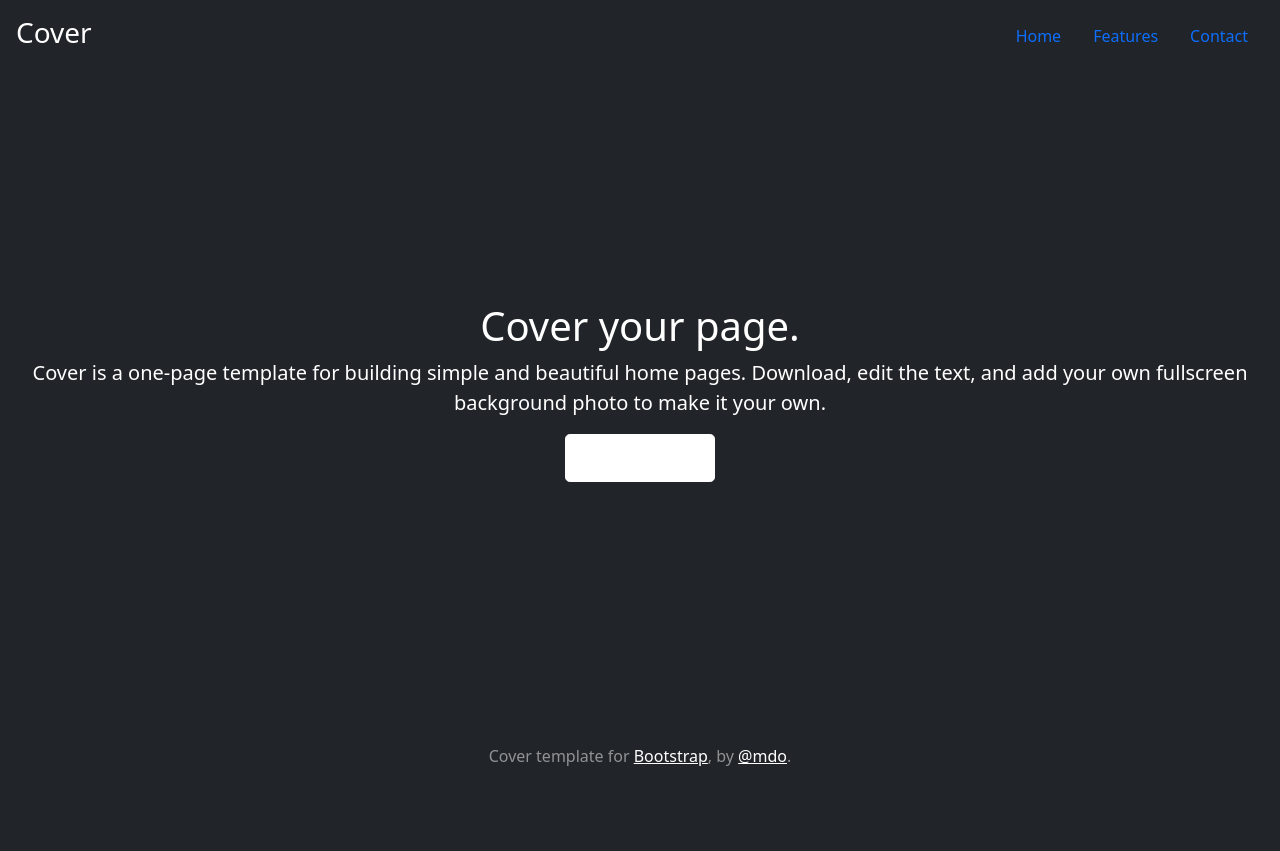
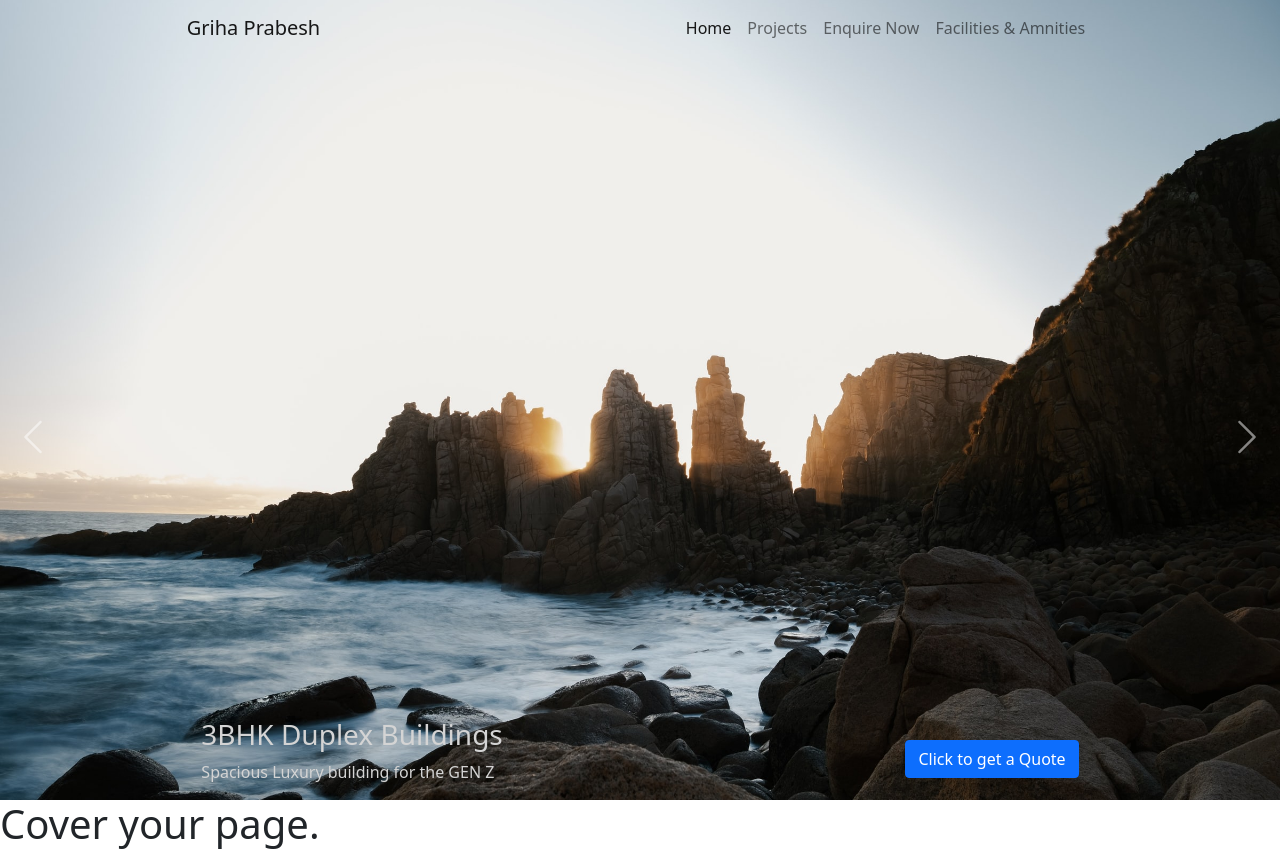
Before and after one commit to RAGAdox/Real-Estate, a website: page index.html in a window 1280 px wide. Shown: the top 851 px of the page. Before the commit the page ends 800 px from the top, so only its background shows below. Drawn offline with nearby package versions, Linux system fonts and the light colour scheme.

Commit message:
Griha Prabesh

```diff
--- a/index.html
+++ b/index.html
@@ -9,36 +9,162 @@
       content="Mark Otto, Jacob Thornton, and Bootstrap contributors"
     />
     <meta name="generator" content="Hugo 0.84.0" />
-    <title>Cover Template · Bootstrap v5.0</title>
-
-    <link
-      rel="canonical"
-      href="https://getbootstrap.com/docs/5.0/examples/cover/"
-    />
-
+    <title>Griha Prabesh</title>
+    <style>
+      .background-blur {
+      }
+      .coursel-image {
+        object-fit: cover;
+        object-position: center;
+        width: 100%;
+        max-height: 100vh;
+      }
+      .coursel-caption-responsive {
+        display: flex;
+        flex-direction: row;
+        align-items: center;
+        justify-content: space-around;
+      }
+      @media (min-width: 768px) {
+        .coursel-caption-responsive {
+          color: rgb(212, 212, 212);
+          position: absolute !important;
+          bottom: 0;
+          left: 0;
+          right: 0;
+          width: 100%;
+        }
+      }
+    </style>
+    <!-- JavaScript Bundle with Popper -->
+    <script
+      src="https://cdn.jsdelivr.net/npm/bootstrap@5.0.2/dist/js/bootstrap.bundle.min.js"
+      integrity="sha384-MrcW6ZMFYlzcLA8Nl+NtUVF0sA7MsXsP1UyJoMp4YLEuNSfAP+JcXn/tWtIaxVXM"
+      crossorigin="anonymous"
+    ></script>
     <!-- Bootstrap core CSS -->
     <link rel="stylesheet" href="main.css" />
-    <style>
+    <link
+      rel="stylesheet"
+      href="https://cdn.jsdelivr.net/npm/bootstrap-icons@1.5.0/font/bootstrap-icons.css"
+    />
+  </head>
+  <body class="d-flex h-100" onload="playCourselSlides()">
+    <div class="d-flex w-100 h-100 cover-container flex-column">
+      <!-- Responsive Navbar -->
+      <header class="mb-auto p-3 d-flex">
+        <nav
+          class="
+            background-blur
+            navbar navbar-expand-md
+            fixed-top
+            navbar-light
+            d-flex
+            px-3
+            justify-content-md-around
+            zindex-sticky
+          "
+        >
+          <a class="navbar-brand" href="#">Griha Prabesh</a>
 
-    </style>
-
-    <!-- Custom styles for this template -->
-    <link href="cover.css" rel="stylesheet" />
-  </head>
-  <body class="d-flex h-100 text-center text-white bg-dark">
-    <div class="cover-container d-flex w-100 h-100 p-3 mx-auto flex-column">
-      <header class="mb-auto">
-        <div>
-          <h3 class="float-md-start mb-0">Cover</h3>
-          <nav class="nav nav-masthead justify-content-center float-md-end">
-            <a class="nav-link active" aria-current="page" href="#">Home</a>
-            <a class="nav-link" href="#">Features</a>
-            <a class="nav-link" href="#">Contact</a>
-          </nav>
+          <button
+            class="navbar-toggler"
+            type="button"
+            data-bs-toggle="collapse"
+            data-bs-target="#navbarCollapse"
+            aria-controls="navbarCollapse"
+            aria-expanded="false"
+            aria-label="Toggle navigation"
+          >
+            <span class="navbar-toggler-icon"></span>
+          </button>
+          <div class="collapse navbar-collapse flex-grow-0" id="navbarCollapse">
+            <ul class="navbar-nav me-auto mb-2 mb-md-0">
+              <li class="nav-item">
+                <a class="nav-link active" aria-current="page" href="#">Home</a>
+              </li>
+              <li class="nav-item">
+                <a class="nav-link" href="#">Projects</a>
+              </li>
+              <li class="nav-item">
+                <a class="nav-link" href="#">Enquire Now</a>
+              </li>
+              <li class="nav-item">
+                <a class="nav-link" href="#">Facilities & Amnities</a>
+              </li>
+            </ul>
+          </div>
+        </nav>
+      </header>
+      <!-- MAIN BODY-->
+      <main class="d-flex flex-column h-100 w-100 position-absolute">
+        <!-- Coursel-->
+        <div class="d-flex flex-column w-100 position-relative bg-info">
+          <div class="flex-column position-relative" id="coursel#0">
+            <img src="img5.jpg" class="coursel-image" alt="..." />
+            <div class="coursel-caption-responsive">
+              <div class="d-flex flex-column text-start">
+                <h3>3BHK Duplex Buildings</h3>
+                <p>Spacious Luxury building for the GEN Z</p>
+              </div>
+              <button class="btn btn-primary btn-block">
+                Click to get a Quote
+              </button>
+            </div>
+          </div>
+          <div class="flex-column position-relative" id="coursel#1">
+            <img src="img4.jpg" class="coursel-image" alt="..." />
+            <div class="coursel-caption-responsive">
+              <div class="d-flex flex-column text-start">
+                <h3>3BHK Duplex Buildings</h3>
+                <p>Spacious Luxury building for the GEN Z</p>
+              </div>
+              <button class="btn btn-primary btn-block">
+                Click to get a Quote
+              </button>
+            </div>
+          </div>
+          <div class="flex-column position-relative" id="coursel#2">
+            <img src="img3.jpg" class="coursel-image" alt="..." />
+            <div class="coursel-caption-responsive">
+              <div class="d-flex flex-column text-start">
+                <h3>3BHK Duplex Buildings</h3>
+                <p>Spacious Luxury building for the GEN Z</p>
+              </div>
+              <button class="btn btn-primary btn-block">
+                Click to get a Quote
+              </button>
+            </div>
+          </div>
+          <div
+            class="
+              position-absolute
+              btn
+              start-0
+              top-50
+              btn-transparent
+              fs-1
+              text-white-50
+            "
+            onclick="prevSlide()"
+          >
+            <span><i class="bi bi-chevron-left"></i></span>
+          </div>
+          <div
+            class="
+              position-absolute
+              btn
+              end-0
+              top-50
+              btn-transparent
+              fs-1
+              text-white-50
+            "
+            onclick="nextSlide()"
+          >
+            <span><i class="bi bi-chevron-right"></i></span>
+          </div>
         </div>
-      </header>
-
-      <main class="px-3">
         <h1>Cover your page.</h1>
         <p class="lead">
           Cover is a one-page template for building simple and beautiful home
@@ -53,8 +179,8 @@
           >
         </p>
       </main>
-
-      <footer class="mt-auto text-white-50">
+      <!--Footer-->
+      <footer class="mt-auto">
         <p>
           Cover template for
           <a href="https://getbootstrap.com/" class="text-white">Bootstrap</a>,
@@ -62,5 +188,31 @@
         </p>
       </footer>
     </div>
+    <script>
+      const count = 3;
+      const courselSlider = Array.from(Array(count).keys());
+      const prefixId = "coursel#";
+      let currentSlide = courselSlider[0];
+      const toggleSlide = () => {
+        console.log(currentSlide);
+        courselSlider.forEach((id) => {
+          document
+            .getElementById(prefixId + id)
+            .classList.toggle("d-none", id !== currentSlide);
+        });
+      };
+      const playCourselSlides = () => {
+        toggleSlide();
+        let interval = setInterval(() => nextSlide(), 5000);
+      };
+      const nextSlide = () => {
+        currentSlide = (currentSlide + 1) % 3;
+        toggleSlide();
+      };
+      const prevSlide = () => {
+        currentSlide = currentSlide > 0 ? (currentSlide - 1) % 3 : count - 1;
+        toggleSlide();
+      };
+    </script>
   </body>
 </html>
```
Also changed, not shown: index3.html (+57 -29 lines).
